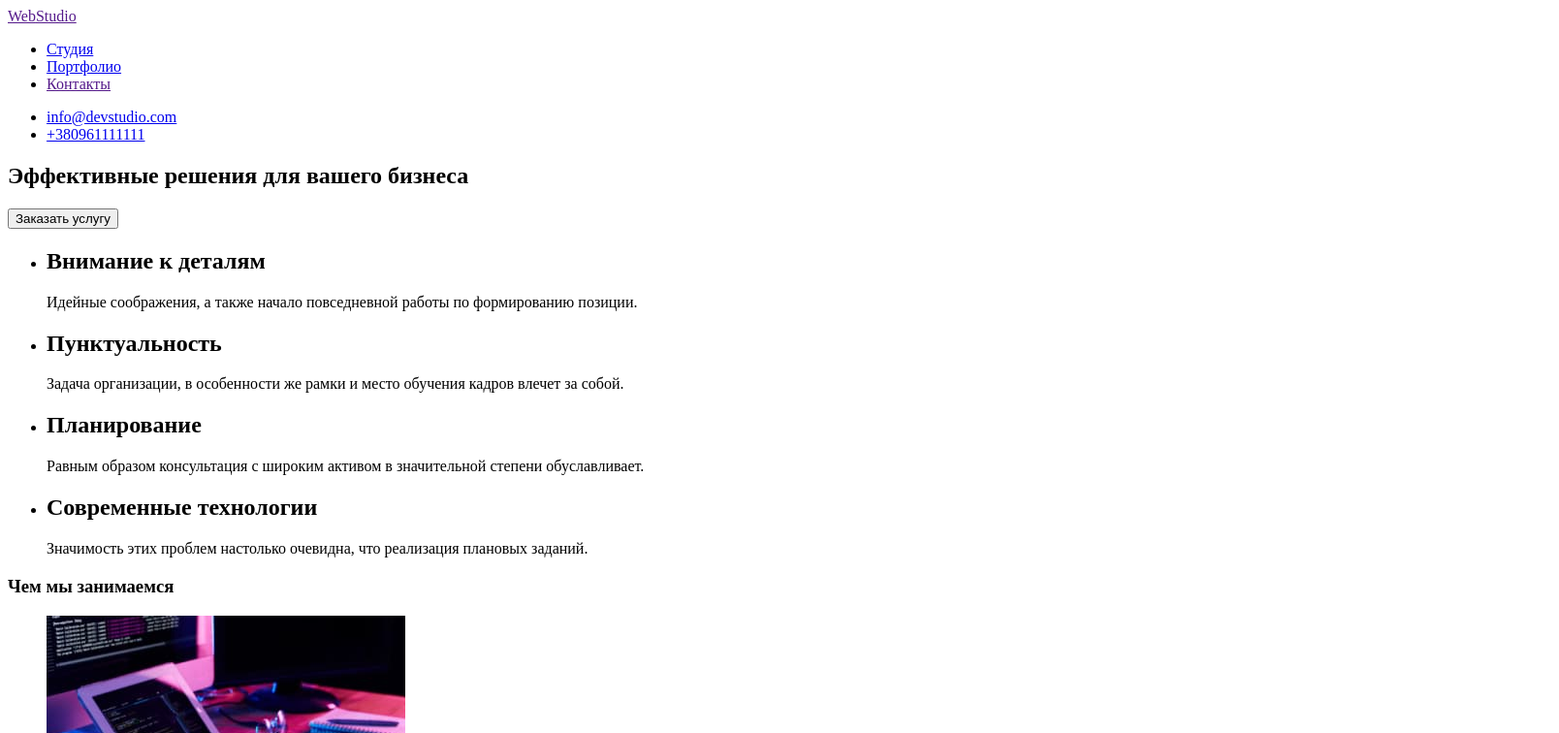
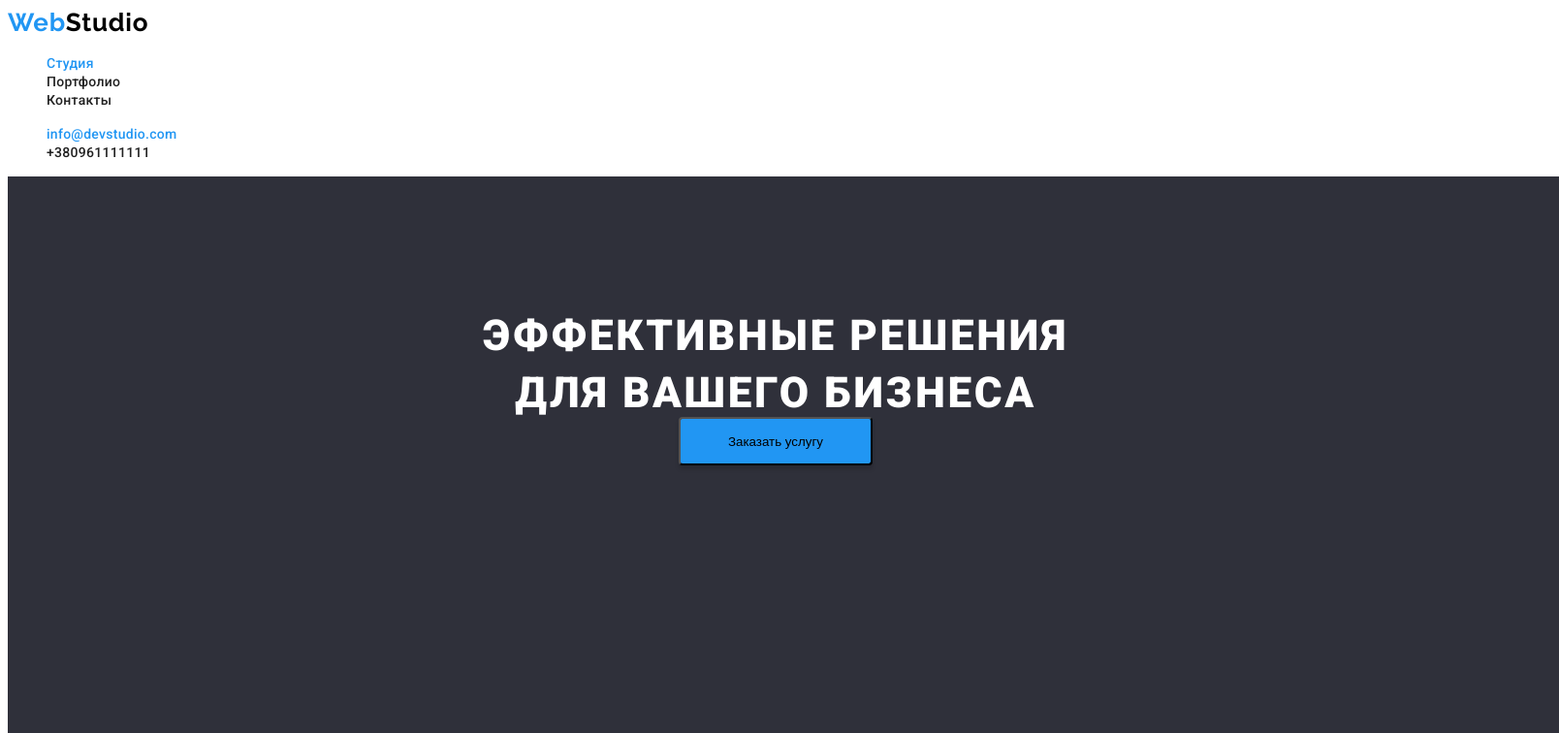
Before and after one commit to Andrey14121992/goit-markup-hw-02, a plain HTML site: page index.html in a window 1280 px wide. Shown: the top 756 px of the page at 97% size, 1608 px wide, since content can reach past the window. Drawn offline with Linux system fonts and the light colour scheme; the site is published under a folder, as on GitHub Pages, so addresses that start at the root find nothing.

Commit message:
Подкоректировал

```diff
--- a/index.html
+++ b/index.html
@@ -8,7 +8,7 @@
     <link rel="preconnect" href="https://fonts.googleapis.com">
     <link rel="preconnect" href="https://fonts.gstatic.com" crossorigin>
     <link href="https://fonts.googleapis.com/css2?family=Raleway:wght@700&family=Roboto:wght@400;500;700;900&display=swap" rel="stylesheet">
-    <link rel="stylesheet" href="/css/styles.css">
+    <link rel="stylesheet" href="./css/styles.css">
 </head>
 <body>
     <!--Заголовки-->
@@ -16,8 +16,8 @@
 <nav>
     <a href="" class="header-logo">Web<span class="header-logo-studio">Studio</span></a>
         <ul class="dot">
-            <li><a href="/index.html" class="header-studio">Студия</a></li>
-            <li><a href="/portfolio.html" class="header-portfolio-contacts">Портфолио</a></li>
+            <li><a href="./index.html" class="header-studio">Студия</a></li>
+            <li><a href="./portfolio.html" class="header-portfolio-contacts">Портфолио</a></li>
             <li><a href="" class="header-portfolio-contacts">Контакты</a></li>
         </ul>
 </nav>
```
Also changed, not shown: portfolio.html (+3 -3 lines).
